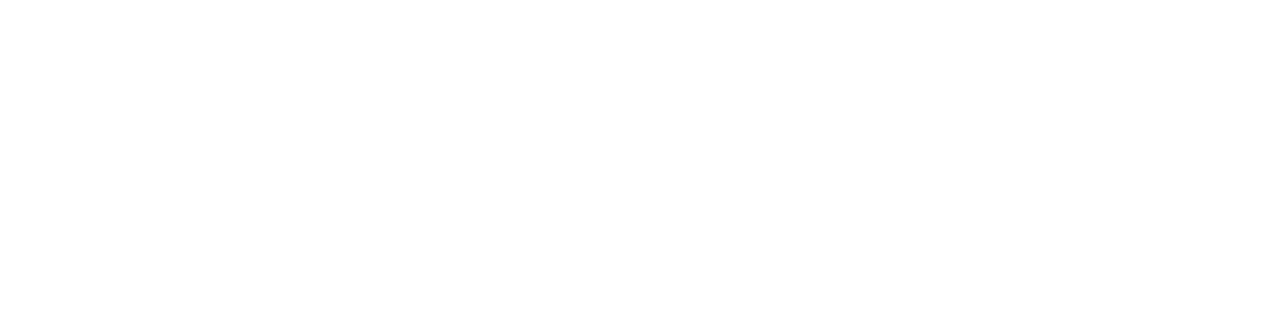
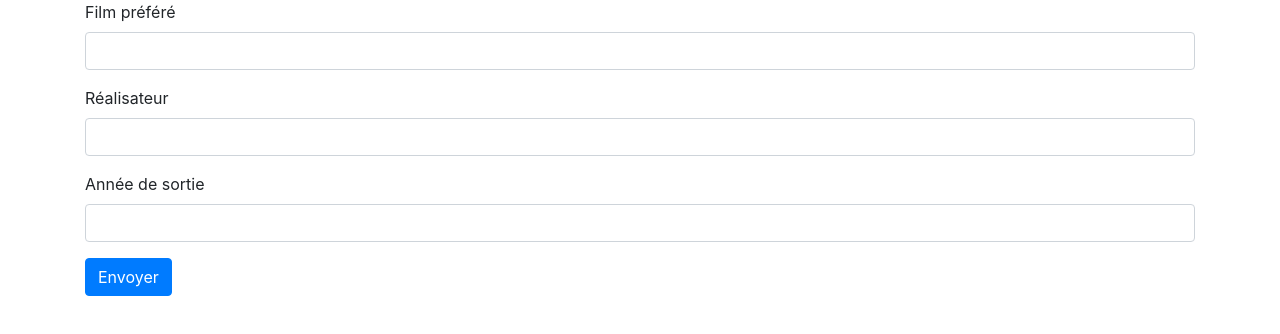
Before and after one commit to Rordigue/formulairejs, a plain HTML site: page index.html in a window 1280 px wide. Drawn offline with nearby package versions, Linux system fonts and the light colour scheme.

Commit message:
add form on html

```diff
--- a/index.html
+++ b/index.html
@@ -3,10 +3,27 @@
 <head>
     <meta charset="UTF-8">
     <meta name="viewport" content="width=device-width, initial-scale=1.0">
+    <link rel="stylesheet" href="https://cdn.jsdelivr.net/npm/bootstrap@4.5.3/dist/css/bootstrap.min.css" integrity="sha384-TX8t27EcRE3e/ihU7zmQxVncDAy5uIKz4rEkgIXeMed4M0jlfIDPvg6uqKI2xXr2" crossorigin="anonymous">
     <title>Formulaire</title>
 </head>
 <body>
-
+    <main class="container">
+        <form>
+            <div class="form-group">
+              <label for="movie">Film préféré</label>
+              <input type="text" class="form-control" id="movie">
+            </div>
+            <div class="form-group">
+              <label for="director">Réalisateur</label>
+              <input type="text" class="form-control" id="director">
+            </div>
+            <div class="form-group">
+                <label for="realease_year">Année de sortie</label>
+                <input type="number" class="form-control" id="realease_year">
+            </div>
+            <button type="submit" class="btn btn-primary">Envoyer</button>
+        </form>
+    </main>
 </body>
 <script src="js/main.js"></script>
 </html>
```
